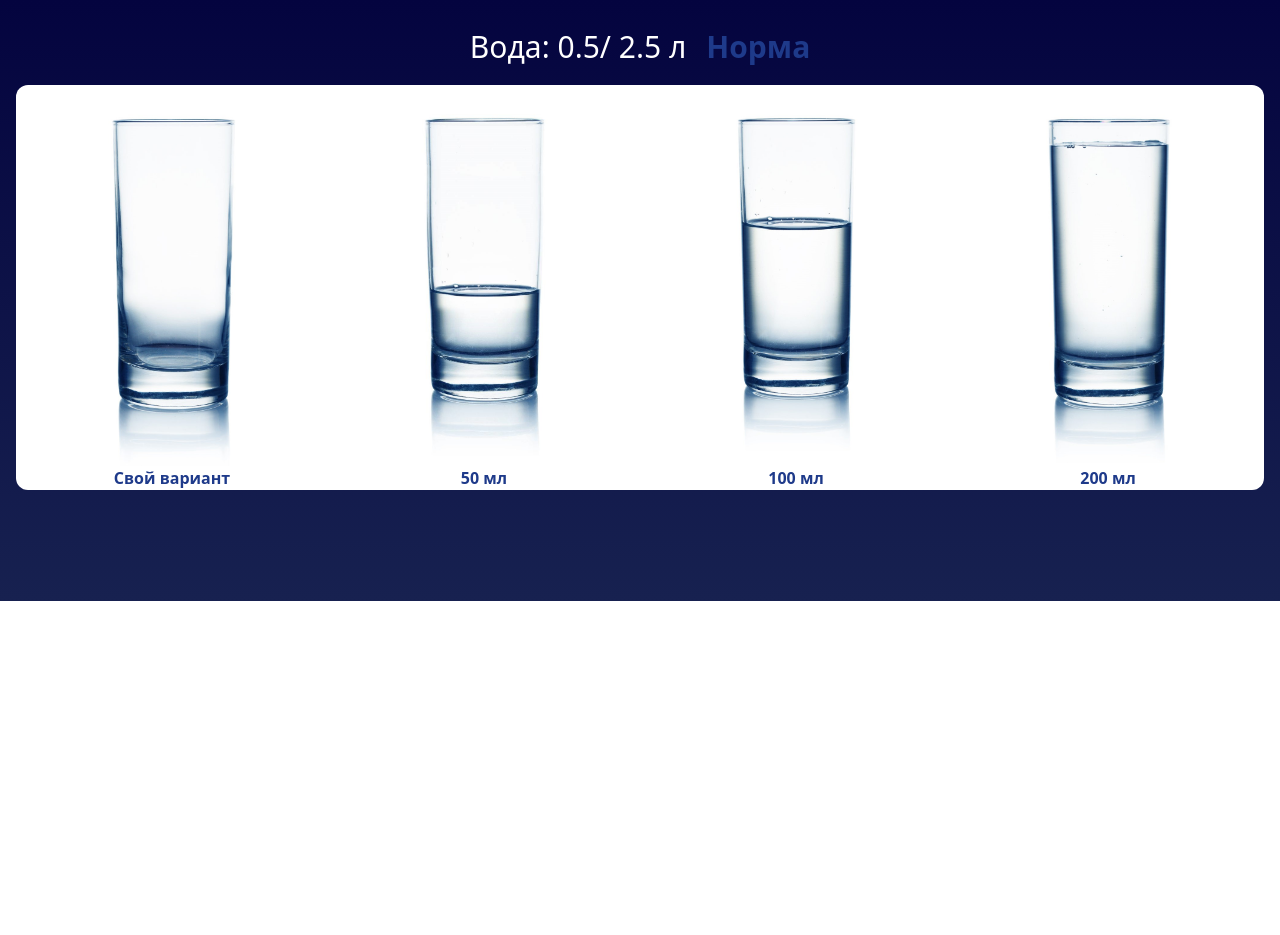
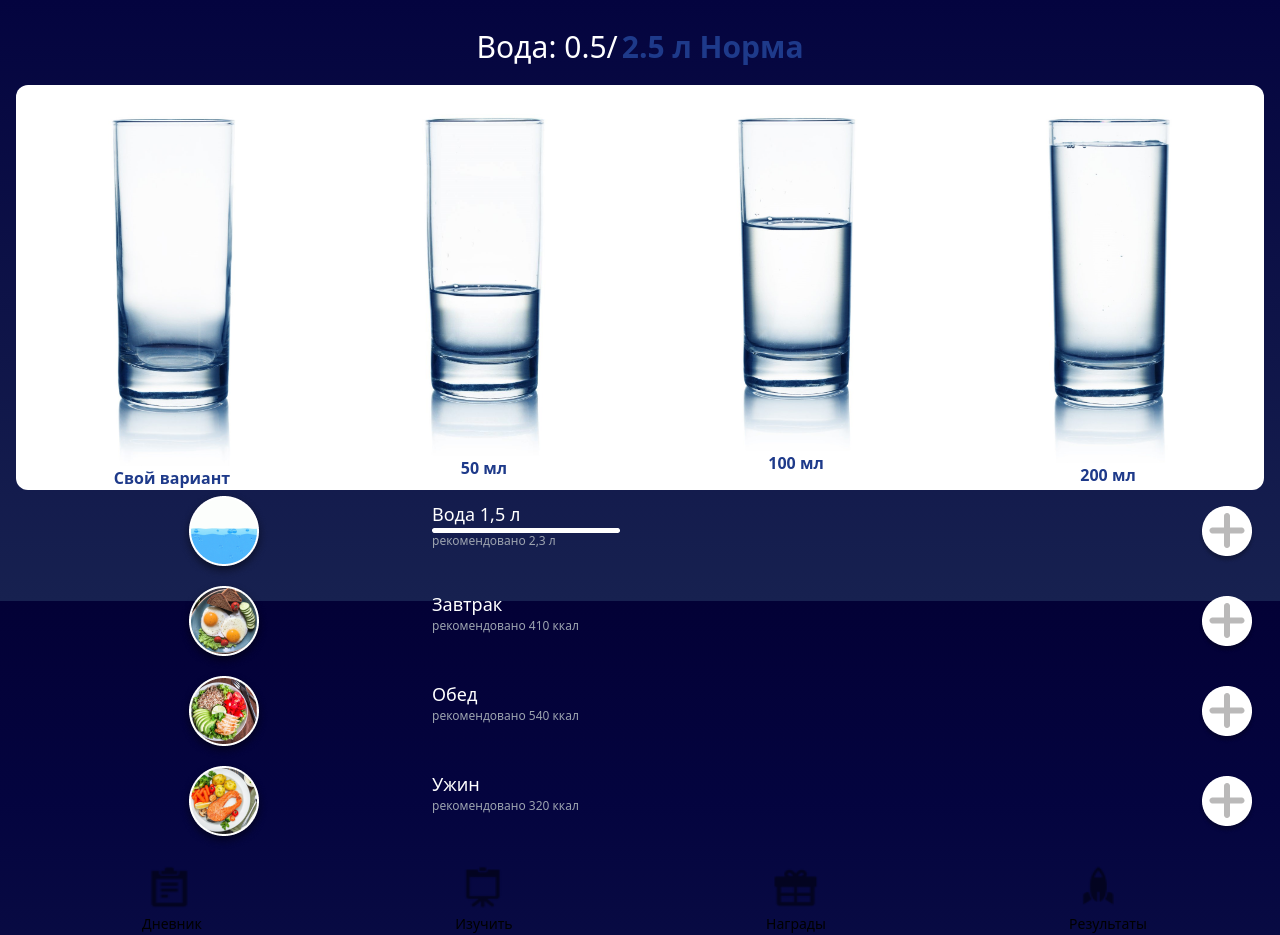
Before and after one commit to Goodwin126/tg-mini-app-mark2, a Vue app: page / in a window 1280 px wide. Shown: the part 199-1134 px from the top of the page. Before the commit the page ends 800 px from the top, so only its background shows below. Built offline with nearby package versions, Linux system fonts and the light colour scheme.

Commit message:
secondaryt commit

```diff
--- a/src/App.vue
+++ b/src/App.vue
@@ -2,7 +2,7 @@
 import { ref } from 'vue'
 
 import Header from './components/Header.vue'
-//import Menu from './components/Menu.vue'
+import Menu from './components/Menu.vue'
 import Water from './components/Vater.vue'
 
 const isShrunk = ref({})
@@ -20,7 +20,7 @@
     <Header />
     <div class="place-content-center mt-10 touch-none select-none">
       <Water :shrinkButton="shrinkButton" :isShrunk="isShrunk" />
-      <!-- <Menu /> -->
+      <Menu :shrinkButton="shrinkButton" :isShrunk="isShrunk" />
     </div>
   </div>
 </template>
--- a/src/components/Menu.vue
+++ b/src/components/Menu.vue
@@ -1,14 +1,16 @@
 <script setup>
-import { ref } from 'vue'
+import { defineProps, toRefs } from 'vue'
 
-const isShrunk = ref({ 1: false, 2: false }) // Для каждой кнопки отслеживаем состояние уменьшения
-
-const shrinkButton = (buttonId) => {
-  isShrunk.value[buttonId] = true
-  setTimeout(() => {
-    isShrunk.value[buttonId] = false
-  }, 100) // Задержка для анимации (в миллисекундах)
-}
+const props = defineProps({
+  shrinkButton: {
+    type: Function,
+    required: true
+  },
+  isShrunk: {
+    type: Object,
+    required: true
+  }
+})
 </script>
 
 <template>
@@ -62,54 +64,36 @@
     </div>
   </div>
   <div class="flex grid grid-cols-4 mt-2 touch-none select-none">
-    <img
-      @click="shrinkButton(5)"
-      :class="{ shrinked: isShrunk[5], normal: !isShrunk[5] }"
-      class="m-auto w-14 h-14"
-      src="/diary.png"
-    />
-    <img
-      @click="shrinkButton(6)"
-      :class="{ shrinked: isShrunk[6], normal: !isShrunk[6] }"
-      class="m-auto w-14 h-14"
-      src="/study.png"
-    />
-    <img
-      @click="shrinkButton(7)"
-      :class="{ shrinked: isShrunk[7], normal: !isShrunk[7] }"
-      status
-      class="m-auto w-14 h-14"
-      src="/awards.png"
-    />
-    <div class="relative">
-      <img
-        @click="shrinkButton(8)"
-        :class="{ shrinked: isShrunk[8], normal: !isShrunk[8] }"
-        status
-        class="m-auto w-14 h-14"
-        src="/results.png"
-      />
+    <div class="m-auto" :class="{ shrunk: isShrunk['diary'] }" @click="() => shrinkButton('diary')">
+      <img class="w-14 h-14" src="/diary.png" />
+      <p class="text-sm font-italic text-black">Дневник</p>
     </div>
-    <p class="m-auto text-sm font-italic text-black hover:text-blue-800">Дневник</p>
-    <p class="m-auto text-sm font-italic text-black hover:text-blue-800">Изучить</p>
-    <p class="m-auto text-sm font-italic text-black hover:text-blue-800">Награды</p>
-    <p class="m-auto text-sm font-italic text-black hover:text-blue-800">Результаты</p>
+    <div class="m-auto" :class="{ shrunk: isShrunk['study'] }" @click="() => shrinkButton('study')">
+      <img class="w-14 h-14" src="/study.png" />
+      <p class="text-sm font-italic text-black">Изучить</p>
+    </div>
+    <div
+      class="m-auto"
+      :class="{ shrunk: isShrunk['awards'] }"
+      @click="() => shrinkButton('awards')"
+    >
+      <img class="w-14 h-14" src="/awards.png" />
+      <p class="text-sm font-italic text-black">Награды</p>
+    </div>
+    <div
+      class="m-auto"
+      :class="{ shrunk: isShrunk['results'] }"
+      @click="() => shrinkButton('results')"
+    >
+      <img class="w-14 h-14" src="/results.png" />
+      <p class="text-sm font-italic text-black">Результаты</p>
+    </div>
   </div>
 </template>
 
-<style scoped>
-button {
-  transition: transform 0.3s ease-in-out; /* Применяем плавные переходы */
-}
-
-.shrinked {
-  transform: scale(0.8); /* Уменьшаем размер кнопки */
-}
-
-.normal {
-  transform: scale(1); /* Возвращаем к обычному размеру */
-}
-.grid-cols-3 {
-  grid-template-columns: auto auto auto; /* Размеры колонок будут соответствовать контенту внутри */
+<style>
+.shrunk {
+  transform: scale(0.9);
+  transition: transform 0.1s ease;
 }
 </style>
--- a/src/components/Vater.vue
+++ b/src/components/Vater.vue
@@ -17,45 +17,29 @@
 
 <template>
   <div class="flex flex-col mt-5">
-    <div class="flex place-content-center gap-5">
-      <p class="text-3xl text-white">Вода: 0.5/ 2.5 л</p>
-      <p class="text-3xl font-bold text-blue-900">Норма</p>
+    <div class="flex place-content-center gap-1">
+      <p class="text-3xl text-white">Вода: 0.5/</p>
+      <p class="text-3xl font-bold text-blue-900">2.5 л Норма</p>
     </div>
     <div class="grid grid-cols-4 place-content-center bg-white mt-5 rounded-xl">
-      <img
-        :class="{ shrunk: isShrunk['youself_ml'] }"
-        @click="() => shrinkButton('youself_ml')"
-        src="/youself_ml.jpg"
-        alt="Свой вариант"
-        class="w-3/6 m-auto mt-5"
-      />
+      <div :class="{ shrunk: isShrunk['youself_ml'] }" @click="() => shrinkButton('youself_ml')">
+        <img src="/youself_ml.jpg" alt="Свой вариант" class="w-3/6 m-auto mt-5" />
+        <p class="text-center font-bold text-blue-900">Свой вариант</p>
+      </div>
 
-      <img
-        :class="{ shrunk: isShrunk['50_ml'] }"
-        @click="() => shrinkButton('50_ml')"
-        src="/50_ml.jpg"
-        alt="50_мл"
-        class="w-3/6 m-auto mt-5"
-      />
+      <div :class="{ shrunk: isShrunk['50_ml'] }" @click="() => shrinkButton('50_ml')">
+        <img src="/50_ml.jpg" alt="50_мл" class="w-3/6 m-auto mt-5" />
+        <p class="text-center font-bold text-blue-900">50 мл</p>
+      </div>
 
-      <img
-        :class="{ shrunk: isShrunk['100_ml'] }"
-        @click="() => shrinkButton('100_ml')"
-        src="/100_ml.jpg"
-        alt="100_мл"
-        class="w-3/6 m-auto mt-5"
-      />
-      <img
-        :class="{ shrunk: isShrunk['200_ml'] }"
-        @click="() => shrinkButton('200_ml')"
-        src="/200_ml.jpg"
-        alt="200_мл"
-        class="w-3/6 m-auto mt-5"
-      />
-      <p class="text-center font-bold text-blue-900">Свой вариант</p>
-      <p class="text-center font-bold text-blue-900">50 мл</p>
-      <p class="text-center font-bold text-blue-900">100 мл</p>
-      <p class="text-center font-bold text-blue-900">200 мл</p>
+      <div :class="{ shrunk: isShrunk['100_ml'] }" @click="() => shrinkButton('100_ml')">
+        <img src="/100_ml.jpg" alt="100_мл" class="w-3/6 m-auto mt-5" />
+        <p class="text-center font-bold text-blue-900">100 мл</p>
+      </div>
+      <div :class="{ shrunk: isShrunk['200_ml'] }" @click="() => shrinkButton('200_ml')">
+        <img src="/200_ml.jpg" alt="200_мл" class="w-3/6 m-auto mt-5" />
+        <p class="text-center font-bold text-blue-900">200 мл</p>
+      </div>
     </div>
   </div>
 </template>
```
